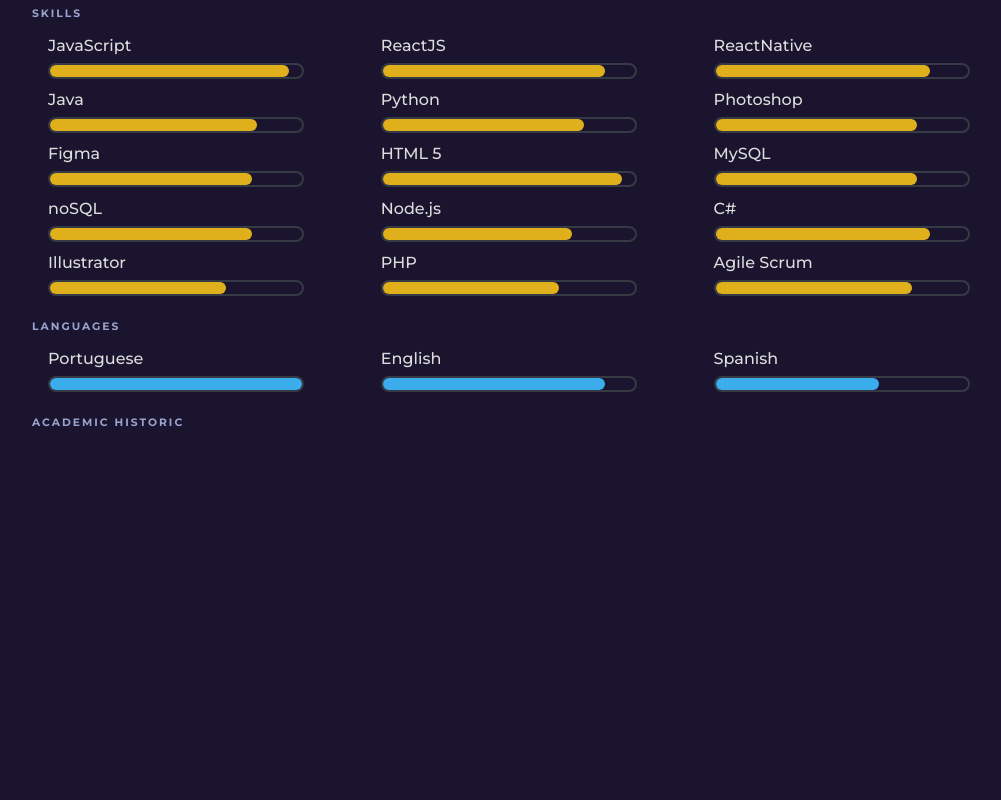
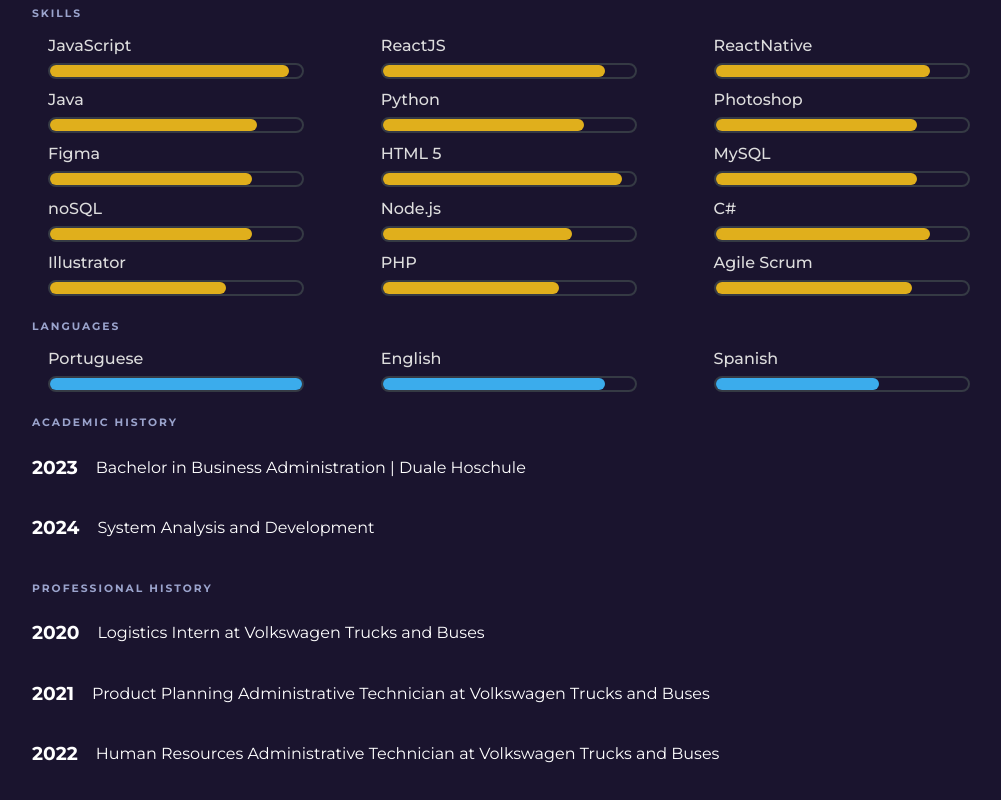
Before and after one commit to pedrowerkhaizer/custom-cv, a React (Create React App) app: page /about in a window 1280 px wide. Shown: the part 450-1250 px from the top of the page, without its empty margins (38-1039 px from the left). Before the commit the page ends 951 px from the top, so only its background shows below. Built offline with nearby package versions, Linux system fonts and the light colour scheme.

Commit message:
updated about me page

```diff
--- a/src/pages/About.jsx
+++ b/src/pages/About.jsx
@@ -69,9 +69,37 @@
                 </div>
 
                 <div className="historicalContainer">
-                    <h6 style={{ letterSpacing: 2, margin: '1.5rem 0 0.5rem 0', color: '#9BA4CD', paddingBottom: '4rem' }}>ACADEMIC HISTORIC</h6>
+                    <h6 style={{ letterSpacing: 2, margin: '1.5rem 0 0.5rem 0', color: '#9BA4CD' }}>ACADEMIC HISTORY</h6>
+                    <div style={{ display: 'flex', flexDirection: 'row', alignItems: 'center' }}>
+                        <h3 style={{ marginRight: 18 }}>2023</h3>
+                        <p>Bachelor in Business Administration | Duale Hoschule</p>
+                    </div>
+
+                    <div style={{ display: 'flex', flexDirection: 'row', alignItems: 'center' }}>
+                        <h3 style={{ marginRight: 18 }}>2024</h3>
+                        <p>System Analysis and Development</p>
+                    </div>
                 </div>
 
+                <div className="historicalContainer">
+                    <h6 style={{ letterSpacing: 2, margin: '1.5rem 0 0.5rem 0', color: '#9BA4CD' }}>PROFESSIONAL HISTORY</h6>
+
+                    <div style={{ display: 'flex', flexDirection: 'row', alignItems: 'center' }}>
+                        <h3 style={{ marginRight: 18 }}>2020</h3>
+                        <p>Logistics Intern at Volkswagen Trucks and Buses</p>
+                    </div>
+
+                    <div style={{ display: 'flex', flexDirection: 'row', alignItems: 'center' }}>
+                        <h3 style={{ marginRight: 18 }}>2021</h3>
+                        <p>Product Planning Administrative Technician at Volkswagen Trucks and Buses</p>
+                    </div>
+
+                    <div style={{ display: 'flex', flexDirection: 'row', alignItems: 'center', paddingBottom: 36 }}>
+                        <h3 style={{ marginRight: 18 }}>2022</h3>
+                        <p>Human Resources Administrative Technician at Volkswagen Trucks and Buses</p>
+                    </div>
+
+                </div>
             </div>
         )
     }
```
